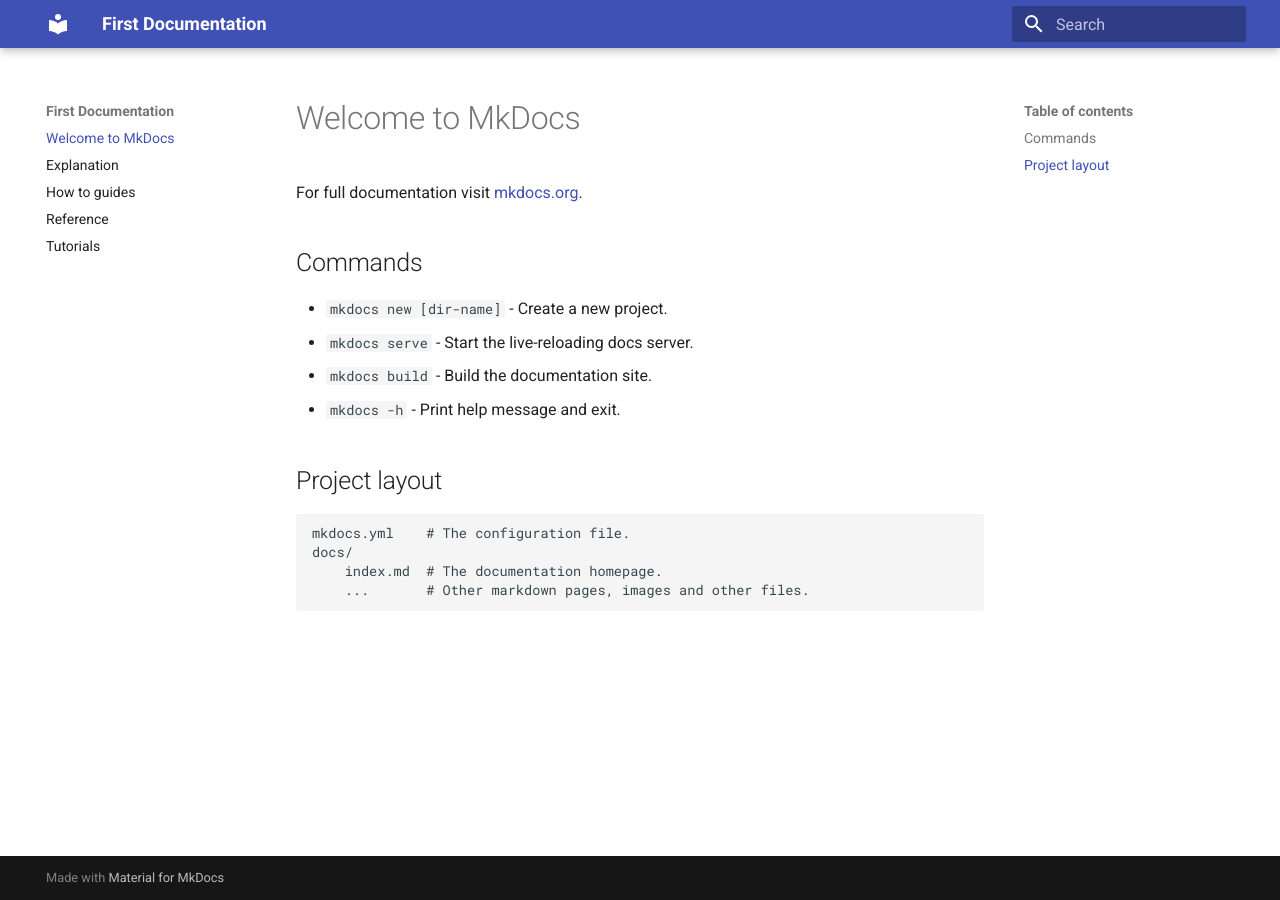
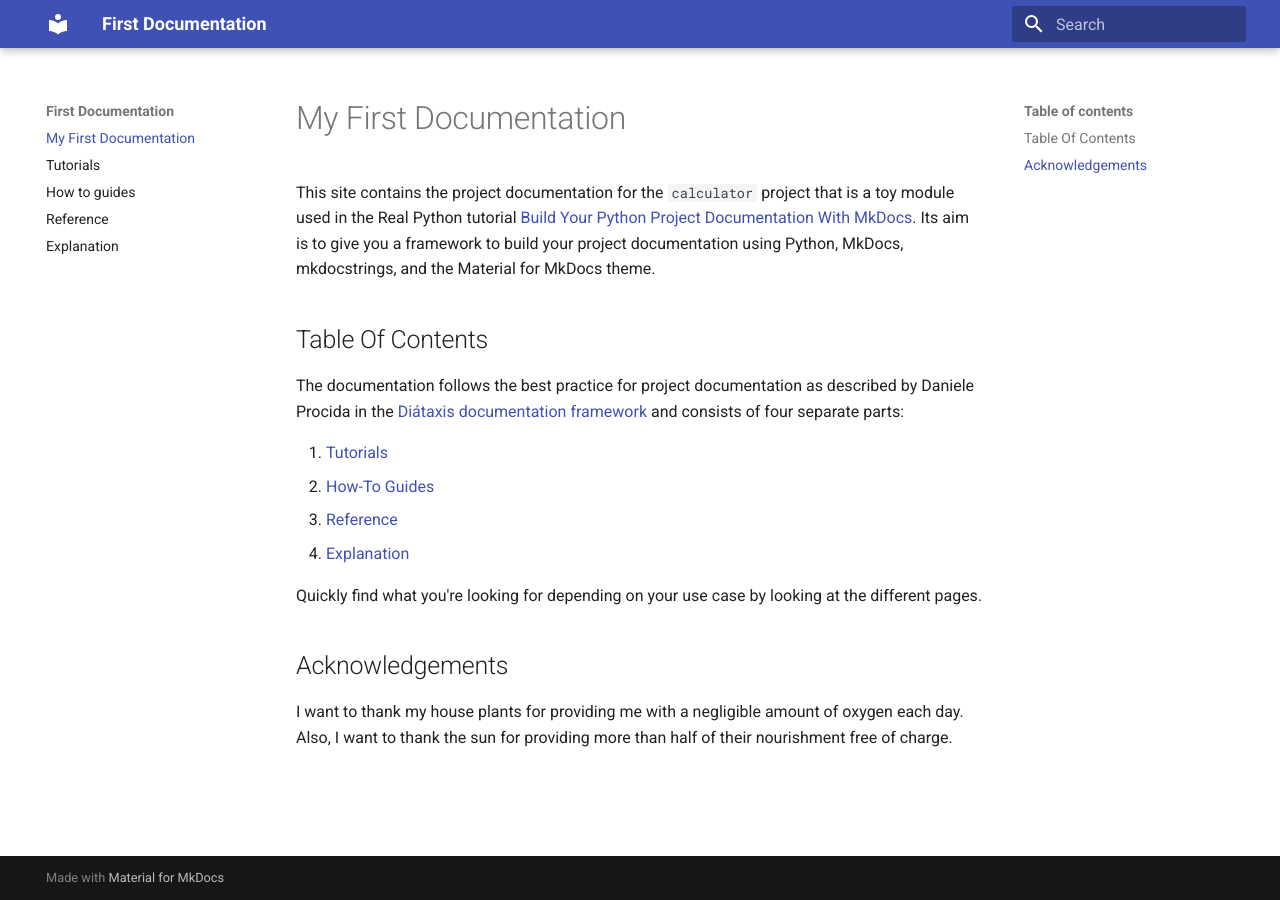
Before and after one commit to StarklyUnnamed/helloMkdocs, an MkDocs documentation site: the page built from docs/index.md, in a window 1280 px wide. Built offline with MkDocs 1.6.1 and Material for MkDocs 9.7.7, drawn with Linux system fonts in a browser that asks for light colours.

Commit message:
Added markdown text to the .md files.

```diff
--- a/docs/index.md
+++ b/docs/index.md
@@ -1,17 +1,30 @@
-# Welcome to MkDocs
+This site contains the project documentation for the
+`calculator` project that is a toy module used in the
+Real Python tutorial
+[Build Your Python Project Documentation With MkDocs](
+    https://realpython.com/python-project-documentation-with-mkdocs/).
+Its aim is to give you a framework to build your
+project documentation using Python, MkDocs,
+mkdocstrings, and the Material for MkDocs theme.
 
-For full documentation visit [mkdocs.org](https://www.mkdocs.org).
+## Table Of Contents
 
-## Commands
+The documentation follows the best practice for
+project documentation as described by Daniele Procida
+in the [Diátaxis documentation framework](https://diataxis.fr/)
+and consists of four separate parts:
 
-* `mkdocs new [dir-name]` - Create a new project.
-* `mkdocs serve` - Start the live-reloading docs server.
-* `mkdocs build` - Build the documentation site.
-* `mkdocs -h` - Print help message and exit.
+1. [Tutorials](tutorials.md)
+2. [How-To Guides](how-to-guides.md)
+3. [Reference](reference.md)
+4. [Explanation](explanation.md)
 
-## Project layout
+Quickly find what you're looking for depending on
+your use case by looking at the different pages.
 
-    mkdocs.yml    # The configuration file.
-    docs/
-        index.md  # The documentation homepage.
-        ...       # Other markdown pages, images and other files.
+## Acknowledgements
+
+I want to thank my house plants for providing me with
+a negligible amount of oxygen each day. Also, I want
+to thank the sun for providing more than half of their
+nourishment free of charge.
--- a/mkdocs.yml
+++ b/mkdocs.yml
@@ -2,3 +2,10 @@
 
 theme:
   name: 'material'
+
+nav:
+  - My First Documentation: index.md
+  - tutorials.md
+  - how-to-guides.md
+  - reference.md
+  - explanation.md
```
Also changed, not shown: docs/explanation.md (+15 -0 lines), docs/how-to-guides.md (+40 -0 lines), docs/reference.md (+4 -0 lines), docs/tutorials.md (+16 -0 lines).
